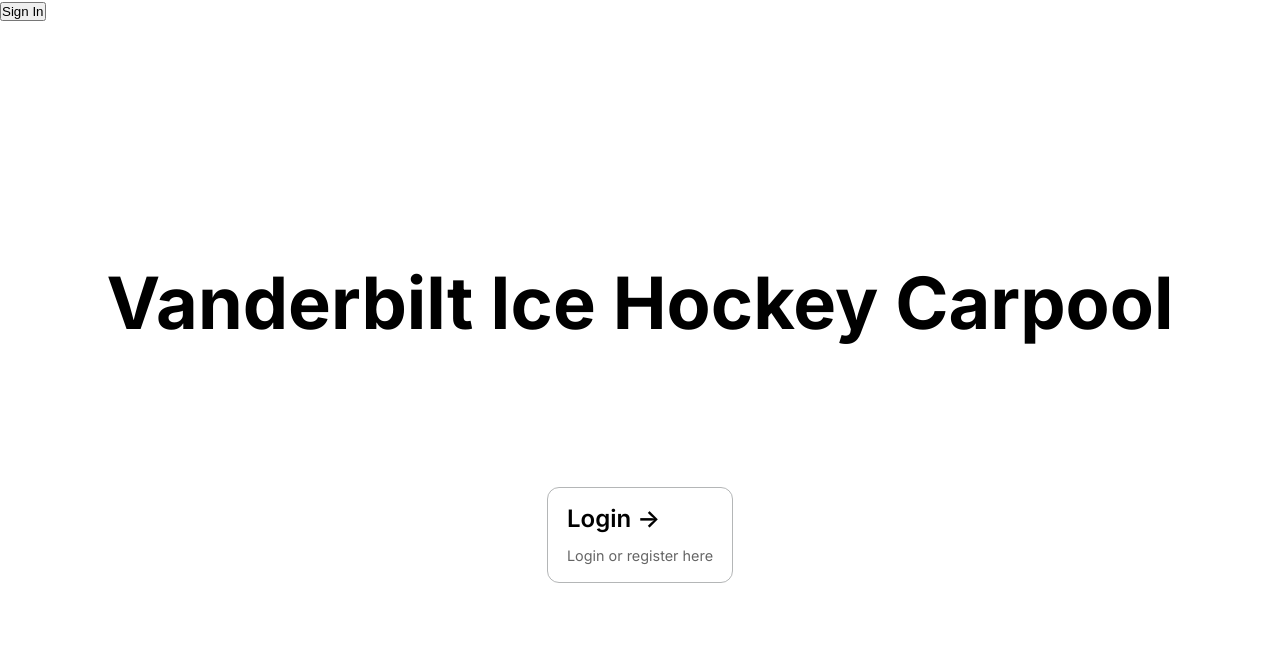
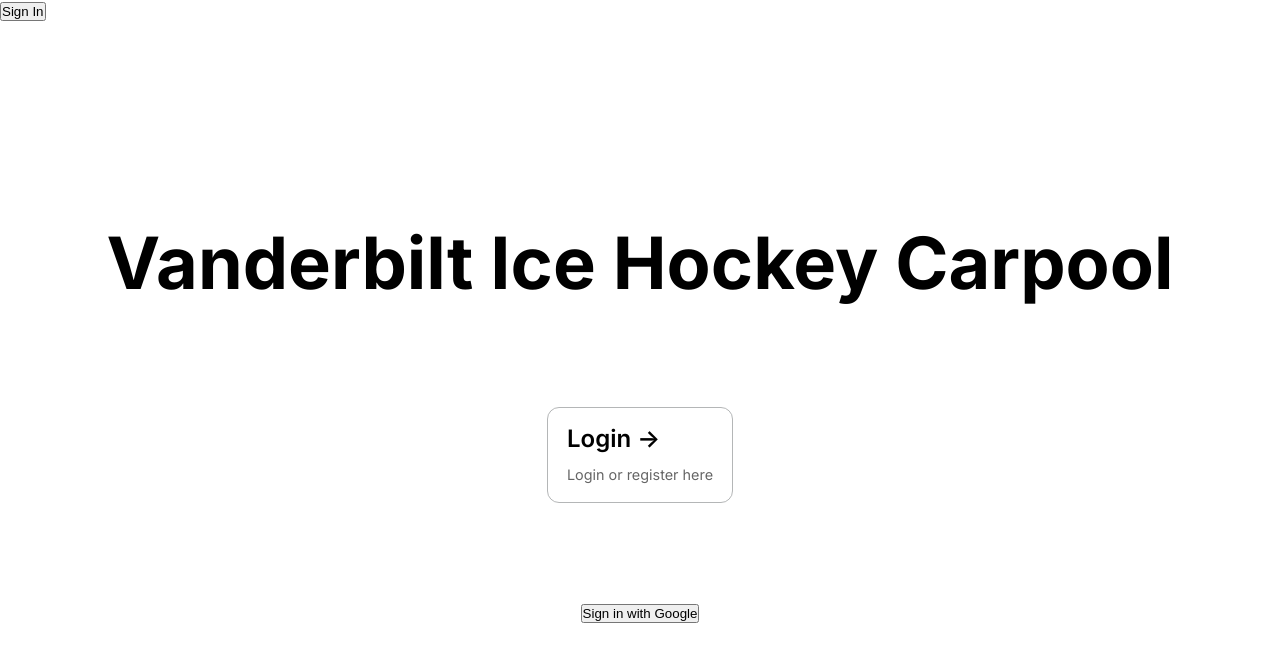
Before and after one commit to liy94/Vandy-Ice-Hockey, a Next.js app in the folder vandy-ice-hockey/: page / in a window 1280 px wide. Shown: the top 662 px of the page. Built offline with nearby package versions, Linux system fonts and the light colour scheme; no server answers.

Commit message:
fetched user email

```diff
--- a/vandy-ice-hockey/src/app/page.tsx
+++ b/vandy-ice-hockey/src/app/page.tsx
@@ -1,10 +1,10 @@
 "use client";
-
 import styles from "./page.module.css";
 import Link from "next/link";
 import { useSession, signIn, signOut } from 'next-auth/react';
 
 export default function Login() {
+  const { data: session } = useSession();
 
   return (
     <main className={styles.main}>
@@ -12,18 +12,28 @@
         <h2>Vanderbilt Ice Hockey Carpool</h2>
       </div>
 
-      {/* todo if first time logging in direct to registration form, else go to home page */}
+      {/* Check if the user is logged in */}
+      {session ? (
+        <>
+          {session.user ? (
+            <p>Welcome, {session.user.email}</p>
+          ) : null}
+          <button onClick={() => signOut()}>Sign out</button>
+        </>
+      ) : (
+        <>
           <Link
             href="/registrationForm"
             className={styles.card}
             target="_self"
             rel="noopener noreferrer"
           >
-        <h2>
-          Login <span>-&gt;</span>
-        </h2>
+            <h2>Login <span>-&gt;</span></h2>
             <p>Login or register here</p>
           </Link>
+          <button onClick={() => signIn('google')}>Sign in with Google</button>
+        </>
+      )}
     </main>
   );
 }
```
Also changed, not shown: vandy-ice-hockey/src/app/api/auth/session.ts (added, +14 -0 lines). Lines whose indentation alone changed are shown as unchanged.
